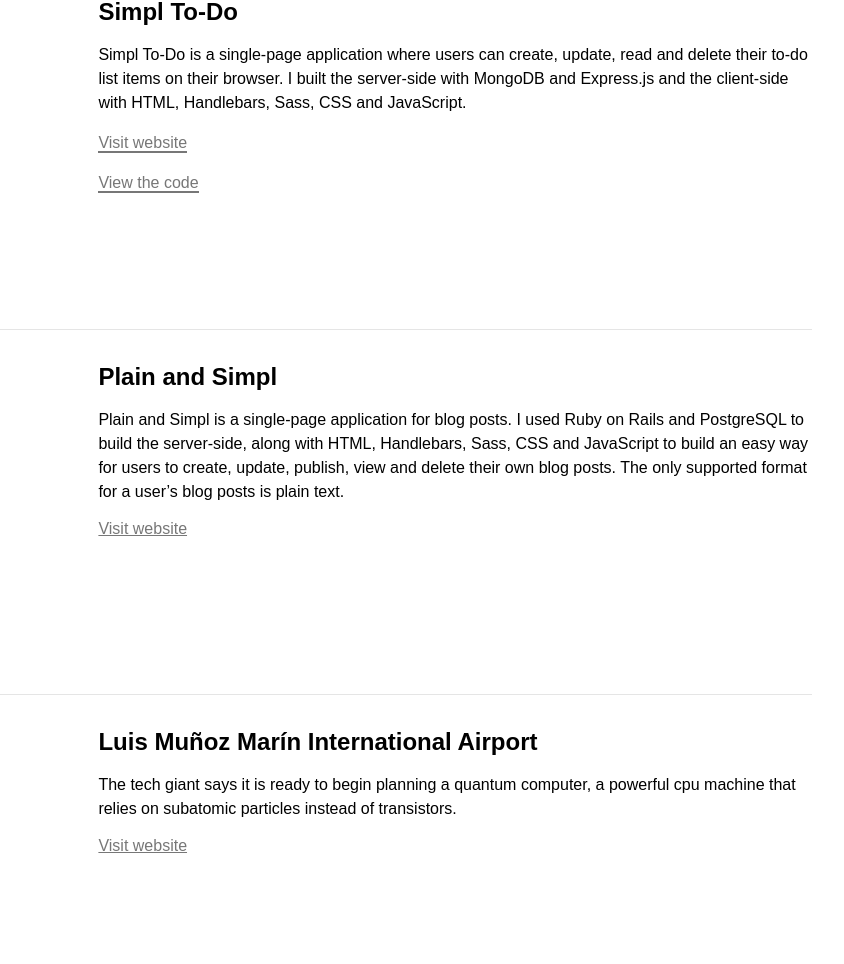
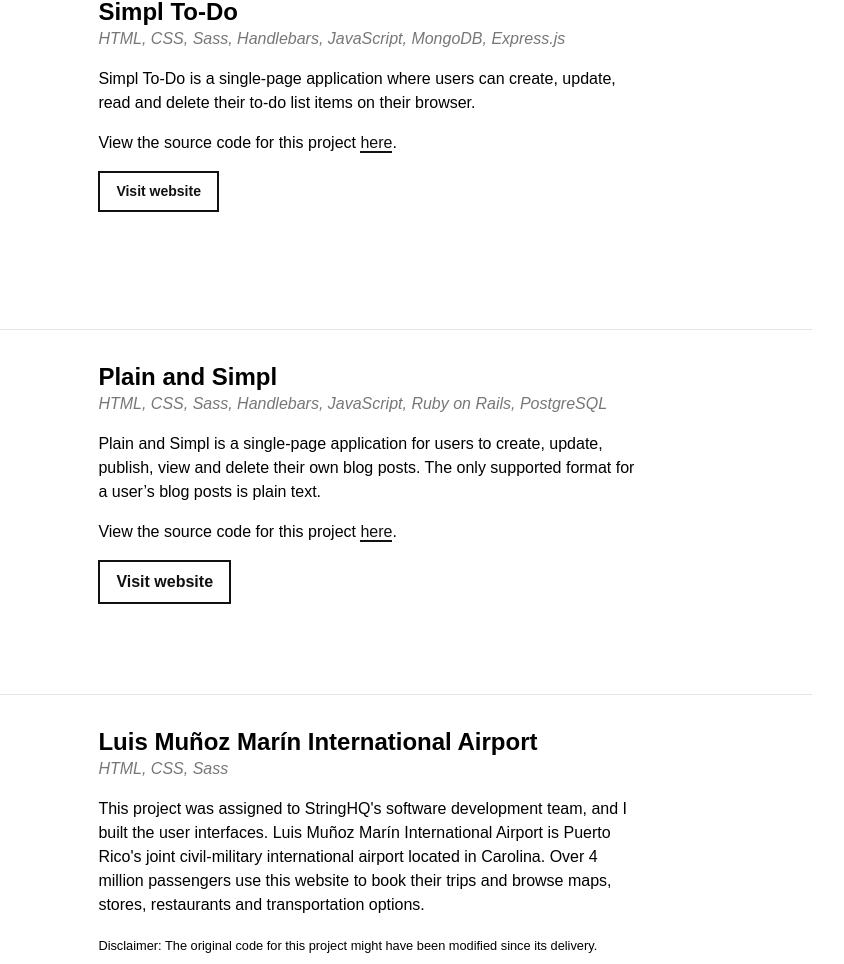
Before and after one commit to lydivetteroldan/lydivetteroldan.github.io, a website: page index.html in a window 1280 px wide. Shown: the part 1468-2432 px from the top of the page, 436-1280 px from the left. Drawn offline with nearby package versions, Linux system fonts and the light colour scheme.

Commit message:
Add styling to projects section

```diff
--- a/index.html
+++ b/index.html
@@ -95,7 +95,7 @@
               I have a multi-disciplinary work experience in developing and editing creative content, proofreading, translation and customer service. I have also worked as a Front-End Developer in a software development startup, and as a freelancer – these jobs have lead me to build user interfaces for government agencies, marketing workshops and entertainment companies.
             </p>
             <p class="measure lh-copy">
-              You can download my resume <a href="assets/documents/LydivetteRoldan-Resume-2018.pdf" class="gray hover-red underline underline-hover" title="Resume">here</a>.
+              You can download my resume <a href="assets/documents/LydivetteRoldan-Resume-2018.pdf" class="bb bw1 hover-dark-red" title="Resume">here</a>.
             </p>
           </div>
         </article>
@@ -111,15 +111,19 @@
                 <img src="http://mrmrs.github.io/photos/cpu.jpg" class="db" alt="Photo of a dimly lit room with a computer interface terminal.">
               </div>
               <div class="w-100 w-60-ns pl3-ns">
-                <h1 class="b f3 mt0 lh-title">Simpl To-Do</h1>
-                <p class="f6 f5-l lh-copy">
-                  Simpl To-Do is a single-page application where users can create, update, read and delete their to-do list items on their browser. I built the server-side with MongoDB and Express.js and the client-side with HTML, Handlebars, Sass, CSS and JavaScript.
+                <h1 class="b f3 mt0 mb0 lh-title">Simpl To-Do</h1>
+                <p class="measure lh-copy gray mt0">
+                  <em>HTML, CSS, Sass, Handlebars, JavaScript, MongoDB, Express.js</em>
+                </p>
+                <p class="f6 f5-l measure-wide lh-copy">
+                  Simpl To-Do is a single-page application where users can create, update, read and delete their to-do list items on their browser.
                 </p>
                 <p class="measure lh-copy">
-                  <a href="https://lydivetteroldan.github.io/simpl-to-do" class="bb bw1 gray hover-red" target="_blank" title="Simpl To-Do website">Visit website</a>
+                  View the source code for this project
+                  <a href="https://github.com/lydivetteroldan/simpl-to-do" class="bb bw1 hover-dark-red" target="_blank" title="Simpl To-Do website source code">here</a>.
                 </p>
                 <p class="measure lh-copy">
-                  <a href="https://github.com/lydivetteroldan/simpl-to-do" class="bb bw1 gray hover-red" target="_blank" title="Simpl To-Do website source code">View the code</a>
+                  <a href="https://lydivetteroldan.github.io/simpl-to-do" class="f6 b ba bw1 dib ph3 pv2 hover-dark-red" target="_blank" title="Simpl To-Do website">Visit website</a>
                 </p>
               </div>
             </div>
@@ -132,11 +136,20 @@
                 <img src="http://mrmrs.github.io/photos/cpu.jpg" class="db" alt="Photo of a dimly lit room with a computer interface terminal.">
               </div>
               <div class="w-100 w-60-ns pl3-ns">
-                <h1 class="b f3 mt0 lh-title">Plain and Simpl</h1>
-                <p class="f6 f5-l lh-copy">
-                  Plain and Simpl is a single-page application for blog posts. I used Ruby on Rails and PostgreSQL to build the server-side, along with HTML, Handlebars, Sass, CSS and JavaScript to build an easy way for users to create, update, publish, view and delete their own blog posts. The only supported format for a user’s blog posts is plain text.
+                <h1 class="b f3 mt0 mb0 lh-title">Plain and Simpl</h1>
+                <p class="measure-wide lh-copy gray mt0">
+                  <em>HTML, CSS, Sass, Handlebars, JavaScript, Ruby on Rails, PostgreSQL</em>
                 </p>
-                <a href="https://lydivetteroldan.github.io/simpl-to-do" class="gray hover-red underline underline-hover" target="_blank" title="Simpl To-Do website">Visit website</a>
+                <p class="f6 f5-l measure-wide lh-copy">
+                  Plain and Simpl is a single-page application for users to create, update, publish, view and delete their own blog posts. The only supported format for a user’s blog posts is plain text.
+                </p>
+                <p class="measure lh-copy">
+                  View the source code for this project
+                  <a href="https://github.com/lydivetteroldan/plain-and-simpl" class="bb bw1 hover-dark-red" target="_blank" title="Simpl To-Do website source code">here</a>.
+                </p>
+                <p class="measure lh-copy">
+                  <a href="https://lydivetteroldan.github.io/plain-and-simpl" class="b ba bw1 dib ph3 pv2 hover-dark-red" target="_blank" title="Plain and Simpl website">Visit website</a>
+                </p>
               </div>
             </div>
           </div>
@@ -148,13 +161,17 @@
                 <img src="http://mrmrs.github.io/photos/cpu.jpg" class="db" alt="Photo of a dimly lit room with a computer interface terminal.">
               </div>
               <div class="w-100 w-60-ns pl3-ns">
-                <h1 class="b f3 mt0 lh-title">Luis Muñoz Marín International Airport</h1>
-                <p class="f6 f5-l lh-copy">
-                  The tech giant says it is ready to begin planning a quantum
-                  computer, a powerful cpu machine that relies on subatomic particles instead
-                  of transistors.
+                <h1 class="b f3 mt0 mb0 lh-title">Luis Muñoz Marín International Airport</h1>
+                <p class="measure-wide lh-copy gray mt0">
+                  <em>HTML, CSS, Sass</em>
                 </p>
-                <a href="https://lydivetteroldan.github.io/simpl-to-do" class="gray hover-red underline underline-hover" target="_blank" title="Simpl To-Do website">Visit website</a>
+                <p class="f6 f5-l measure-wide lh-copy">
+                  This project was assigned to StringHQ's software development team, and I built the user interfaces. Luis Muñoz Marín International Airport is Puerto Rico's joint civil-military international airport located in Carolina. Over 4 million passengers use this website to book their trips and browse maps, stores, restaurants and transportation options.
+                </p>
+                <p class="measure-wide lh-copy"><small>Disclaimer: The original code for this project might have been modified since its delivery.</small></p>
+                <p class="measure lh-copy">
+                  <a href="http://aeropuertosju.com/en/" class="b ba bw1 dib ph3 pv2 hover-dark-red" target="_blank" title="Luis Muñoz Marín International Airport website">Visit website</a>
+                </p>
               </div>
             </div>
           </div>
```
